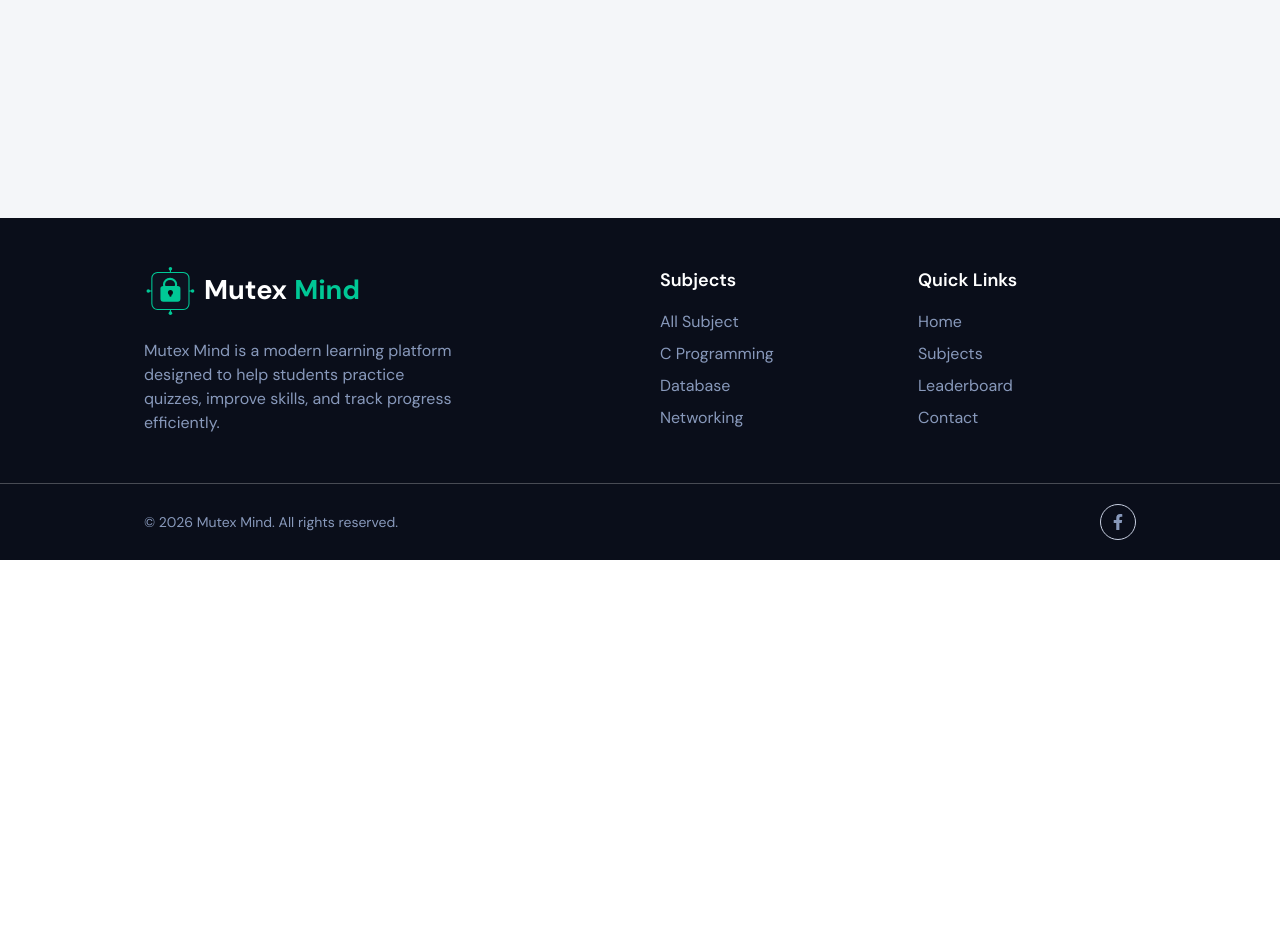
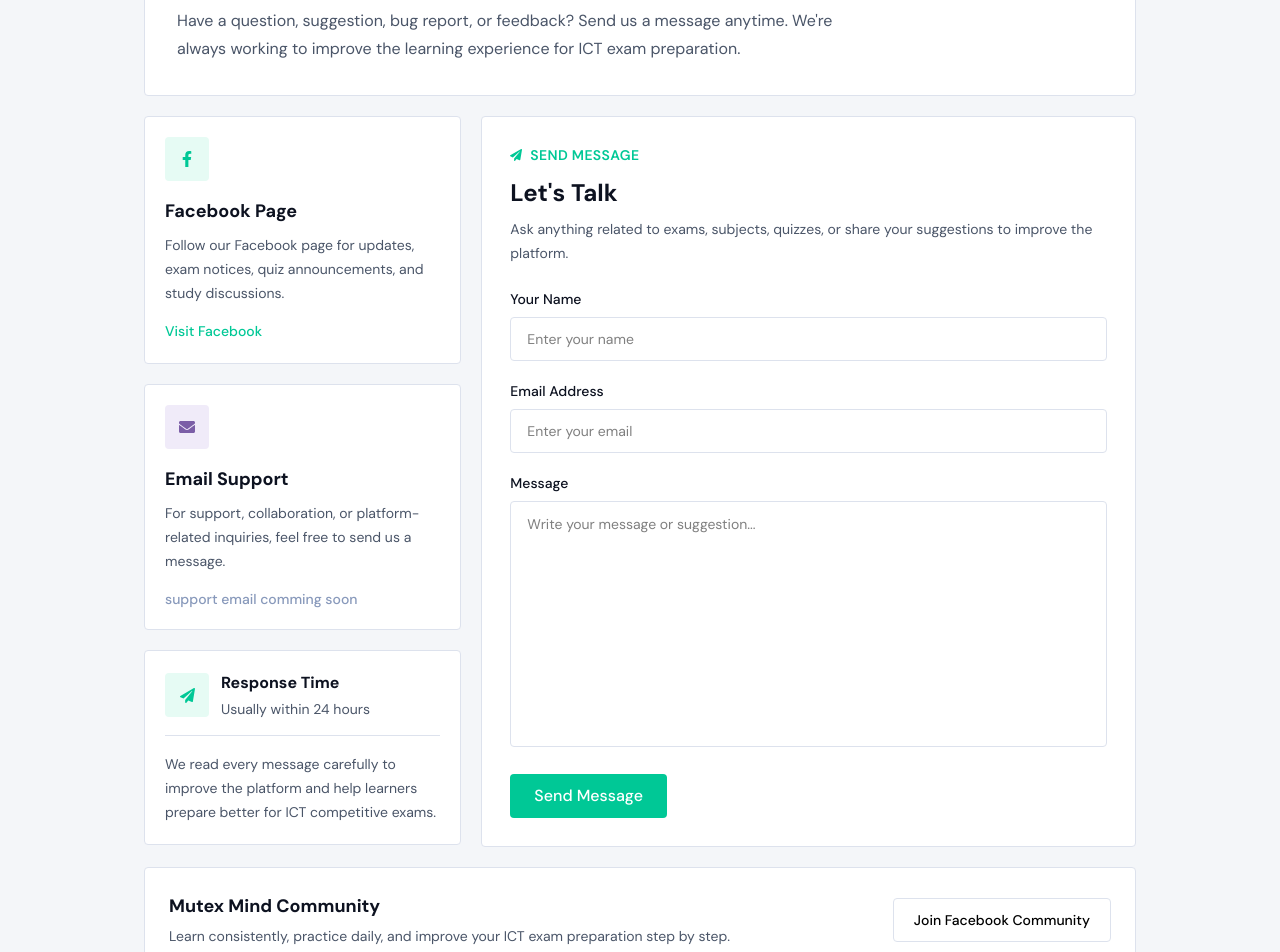
Before and after one commit to Jakaria030/mutex-mind-frontend, a React (Vite) app: page /contact in a window 1280 px wide. Shown: the part 240-1192 px from the top of the page. Before the commit the page ends 800 px from the top, so only its background shows below. Built offline with nearby package versions, Linux system fonts and the light colour scheme.

Commit message:
feat: contact page add

```diff
--- a/src/pages/main/Contact/Contact.jsx
+++ b/src/pages/main/Contact/Contact.jsx
@@ -1,8 +1,196 @@
+import { FaFacebookF, FaEnvelope, FaPaperPlane } from "react-icons/fa";
+
 const Contact = () => {
     return (
-        <div>
-            Contact
-        </div>
+        <section className="max-w-5xl mx-auto px-2 sm:px-4 py-8 md:py-14">
+
+            {/* Header */}
+            <div className="border border-border-1 rounded-sm bg-white p-6 md:p-8">
+                <span className="inline-flex items-center gap-2 text-xs font-semibold tracking-[0.2em] uppercase text-light-green">
+                    CONTACT • SUPPORT
+                </span>
+
+                <h1 className="mt-3 text-3xl md:text-4xl font-extrabold text-text-1 leading-tight">
+                    Contact Mutex Mind
+                </h1>
+
+                <p className="mt-3 text-text-2 max-w-2xl leading-7">
+                    Have a question, suggestion, bug report, or feedback?
+                    Send us a message anytime. We&apos;re always working to improve
+                    the learning experience for ICT exam preparation.
+                </p>
+            </div>
+
+            {/* Main Content */}
+            <div className="grid grid-cols-1 lg:grid-cols-3 gap-5 mt-5">
+
+                {/* Left Info */}
+                <div className="space-y-5">
+
+                    {/* Facebook */}
+                    <div className="border border-border-1 rounded-sm bg-white p-5">
+                        <div className="w-11 h-11 rounded-sm bg-bg-green flex items-center justify-center text-light-green">
+                            <FaFacebookF size={16} />
+                        </div>
+
+                        <h3 className="mt-4 text-lg font-bold text-text-1">
+                            Facebook Page
+                        </h3>
+
+                        <p className="mt-2 text-sm leading-6 text-text-2">
+                            Follow our Facebook page for updates, exam notices,
+                            quiz announcements, and study discussions.
+                        </p>
+
+                        <a
+                            href="#"
+                            className="inline-flex items-center gap-2 mt-4 text-sm font-medium text-light-green hover:text-dark-green transition"
+                        >
+                            Visit Facebook
+                        </a>
+                    </div>
+
+                    {/* Email */}
+                    <div className="border border-border-1 rounded-sm bg-white p-5">
+                        <div className="w-11 h-11 rounded-sm bg-bg-purple flex items-center justify-center text-light-purple">
+                            <FaEnvelope size={16} />
+                        </div>
+
+                        <h3 className="mt-4 text-lg font-bold text-text-1">
+                            Email Support
+                        </h3>
+
+                        <p className="mt-2 text-sm leading-6 text-text-2">
+                            For support, collaboration, or platform-related
+                            inquiries, feel free to send us a message.
+                        </p>
+
+                        <p className="mt-4 text-sm font-medium text-text-3">
+                            {/* support@mutexmind.com */} support email comming soon
+                        </p>
+                    </div>
+
+                    {/* Quick Info */}
+                    <div className="border border-border-1 rounded-sm bg-white p-5">
+                        <div className="flex items-center gap-3">
+
+                            <div className="w-11 h-11 rounded-sm bg-bg-green flex items-center justify-center text-light-green">
+                                <FaPaperPlane size={15} />
+                            </div>
+
+                            <div>
+                                <h3 className="text-base font-bold text-text-1">
+                                    Response Time
+                                </h3>
+
+                                <p className="text-sm text-text-2 mt-1">
+                                    Usually within 24 hours
+                                </p>
+                            </div>
+
+                        </div>
+
+                        <div className="mt-4 pt-4 border-t border-border-1">
+                            <p className="text-sm leading-6 text-text-2">
+                                We read every message carefully to improve the platform and help learners prepare better for ICT competitive exams.
+                            </p>
+                        </div>
+                    </div>
+
+                </div>
+
+                {/* Contact Form */}
+                <div className="lg:col-span-2 border border-border-1 rounded-sm bg-white p-5 md:p-7">
+
+                    <div className="flex items-center gap-2 text-light-green text-sm font-semibold tracking-wide uppercase">
+                        <FaPaperPlane size={12} />
+                        Send Message
+                    </div>
+
+                    <h2 className="mt-3 text-2xl font-bold text-text-1">
+                        Let&apos;s Talk
+                    </h2>
+
+                    <p className="mt-2 text-sm text-text-2 leading-6">
+                        Ask anything related to exams, subjects, quizzes, or
+                        share your suggestions to improve the platform.
+                    </p>
+
+                    <form className="mt-6 space-y-5">
+
+                        {/* Name */}
+                        <div>
+                            <label className="block text-sm font-medium text-text-1 mb-2">
+                                Your Name
+                            </label>
+
+                            <input
+                                type="text"
+                                placeholder="Enter your name"
+                                className="w-full h-11 px-4 rounded-sm border border-border-1 bg-white outline-none focus:border-light-green text-sm"
+                            />
+                        </div>
+
+                        {/* Email */}
+                        <div>
+                            <label className="block text-sm font-medium text-text-1 mb-2">
+                                Email Address
+                            </label>
+
+                            <input
+                                type="email"
+                                placeholder="Enter your email"
+                                className="w-full h-11 px-4 rounded-sm border border-border-1 bg-white outline-none focus:border-light-green text-sm"
+                            />
+                        </div>
+
+                        {/* Message */}
+                        <div>
+                            <label className="block text-sm font-medium text-text-1 mb-2">
+                                Message
+                            </label>
+
+                            <textarea
+                                rows="11"
+                                placeholder="Write your message or suggestion..."
+                                className="w-full px-4 py-3 rounded-sm border border-border-1 bg-white outline-none focus:border-light-green text-sm resize-none"
+                            ></textarea>
+                        </div>
+
+                        {/* Button */}
+                        <button
+                            type="submit"
+                            className="h-11 px-6 rounded-sm bg-light-green text-white font-medium hover:bg-dark-green transition"
+                        >
+                            Send Message
+                        </button>
+
+                    </form>
+                </div>
+            </div>
+
+            {/* Bottom Info */}
+            <div className="mt-5 border border-border-1 rounded-sm bg-white p-5 md:p-6 flex flex-col md:flex-row md:items-center md:justify-between gap-4">
+
+                <div>
+                    <h3 className="text-lg font-bold text-text-1">
+                        Mutex Mind Community
+                    </h3>
+
+                    <p className="mt-1 text-sm text-text-2 leading-6">
+                        Learn consistently, practice daily, and improve your ICT
+                        exam preparation step by step.
+                    </p>
+                </div>
+
+                <a
+                    href="#"
+                    className="inline-flex items-center justify-center h-11 px-5 rounded-sm border border-border-1 hover:border-light-green hover:text-light-green transition text-sm font-medium"
+                >
+                    Join Facebook Community
+                </a>
+            </div>
+        </section>
     );
 };
 
```
